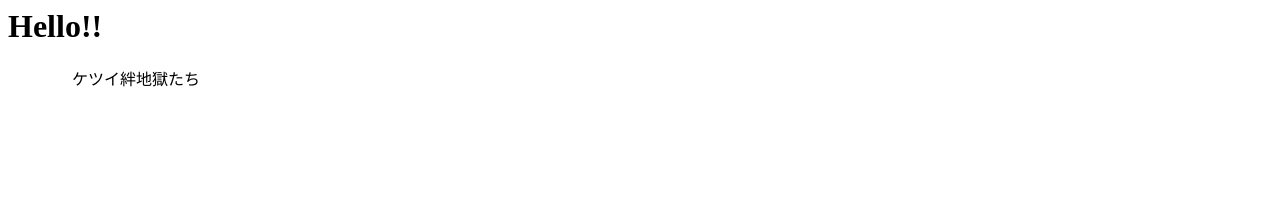
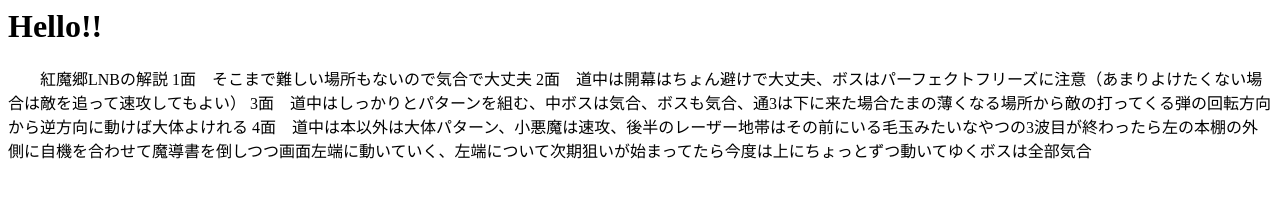
Before and after one commit to 76868/portfolio, a plain HTML site: page index.html in a window 1280 px wide. Drawn offline with Linux system fonts and the light colour scheme.

Commit message:
Update index.html

```diff
--- a/index.html
+++ b/index.html
@@ -5,7 +5,11 @@
 	<body>
 		<h1>Hello!!</h1>
 		<p>
-		　　　　ケツイ絆地獄たち
+		　　紅魔郷LNBの解説
+1面　そこまで難しい場所もないので気合で大丈夫
+2面　道中は開幕はちょん避けで大丈夫、ボスはパーフェクトフリーズに注意（あまりよけたくない場合は敵を追って速攻してもよい）
+3面　道中はしっかりとパターンを組む、中ボスは気合、ボスも気合、通3は下に来た場合たまの薄くなる場所から敵の打ってくる弾の回転方向から逆方向に動けば大体よけれる
+4面　道中は本以外は大体パターン、小悪魔は速攻、後半のレーザー地帯はその前にいる毛玉みたいなやつの3波目が終わったら左の本棚の外側に自機を合わせて魔導書を倒しつつ画面左端に動いていく、左端について次期狙いが始まってたら今度は上にちょっとずつ動いてゆくボスは全部気合
 		</p>
 	</body>
 </html>
```
